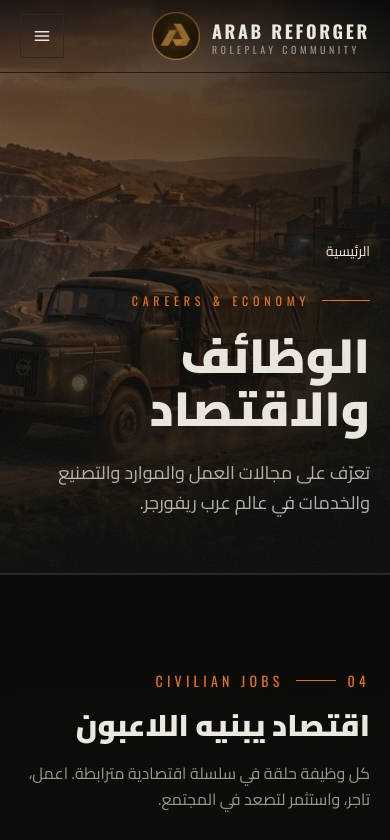
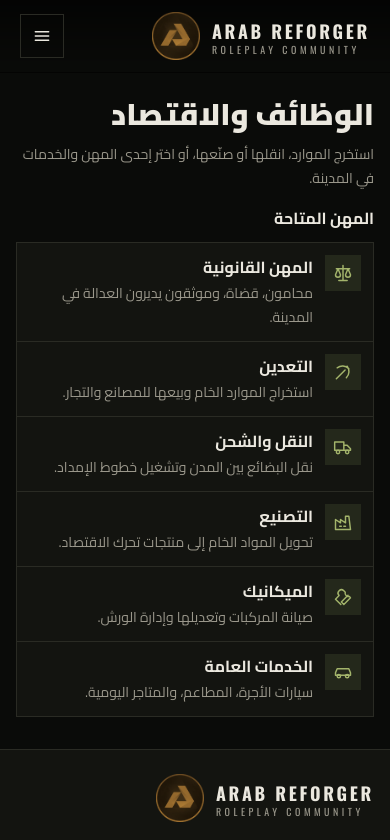
Before and after one commit to dhybalrwqy911-png/nextjs-boilerplate, a Next.js app: page /jobs in a window 390 px wide. Shown: the top 840 px of the page. Built offline with nearby package versions, Linux system fonts and the light colour scheme.

Commit message:
Compact jobs page on phone screens

```diff
--- a/app/jobs/page.tsx
+++ b/app/jobs/page.tsx
@@ -1,5 +1,25 @@
 import type { Metadata } from "next";
 import { PageShell } from "@/components/page-shell";
 import { Jobs } from "@/components/jobs";
-export const metadata:Metadata={title:"الوظائف والاقتصاد | ARAB REFORGER"};
-export default function Page(){return <PageShell image="/images/jobs.png" eyebrow="CAREERS & ECONOMY" title="الوظائف والاقتصاد" description="تعرّف على مجالات العمل والموارد والتصنيع والخدمات في عالم عرب ريفورجر."><Jobs/></PageShell>}
+
+const title = "الوظائف والاقتصاد";
+const description = "تعرّف على مجالات العمل والموارد والتصنيع والخدمات في عالم عرب ريفورجر.";
+
+export const metadata: Metadata = { title: `${title} | ARAB REFORGER` };
+
+export default function Page() {
+  return (
+    <>
+      <div className="mx-auto max-w-xl px-4 pb-4 pt-24 md:hidden">
+        <h1 className="text-3xl font-black leading-tight">{title}</h1>
+        <p className="mt-2 text-sm leading-6 text-muted">استخرج الموارد، انقلها أو صنّعها، أو اختر إحدى المهن والخدمات في المدينة.</p>
+      </div>
+      <div className="hidden md:block">
+        <PageShell image="/images/jobs.png" eyebrow="CAREERS & ECONOMY" title={title} description={description}>
+          <Jobs />
+        </PageShell>
+      </div>
+      <div className="md:hidden"><Jobs compact /></div>
+    </>
+  );
+}
--- a/components/jobs.tsx
+++ b/components/jobs.tsx
@@ -12,7 +12,28 @@ const jobs = [
   { Icon: CarIcon, en: "Services", name: "الخدمات العامة", text: "سيارات الأجرة، المطاعم، والمتاجر اليومية." },
 ];
 
-export function Jobs() {
+export function Jobs({ compact = false }: { compact?: boolean }) {
+  if (compact) {
+    return (
+      <section aria-labelledby="mobile-jobs-title" className="mx-auto max-w-xl px-4 pb-8">
+        <h2 id="mobile-jobs-title" className="mb-3 text-base font-bold">المهن المتاحة</h2>
+        <ul className="divide-y divide-border border border-border bg-surface">
+          {jobs.map(({ Icon, name, text, en }) => (
+            <li key={en} className="flex items-start gap-3 p-3">
+              <span aria-hidden="true" className="flex size-9 shrink-0 items-center justify-center bg-olive/20 text-olive-bright">
+                <Icon className="size-5" />
+              </span>
+              <div className="min-w-0">
+                <h3 className="text-base font-bold leading-6">{name}</h3>
+                <p className="mt-0.5 text-sm leading-6 text-muted">{text}</p>
+              </div>
+            </li>
+          ))}
+        </ul>
+      </section>
+    );
+  }
+
   return (
     <section
       id="jobs"
```
